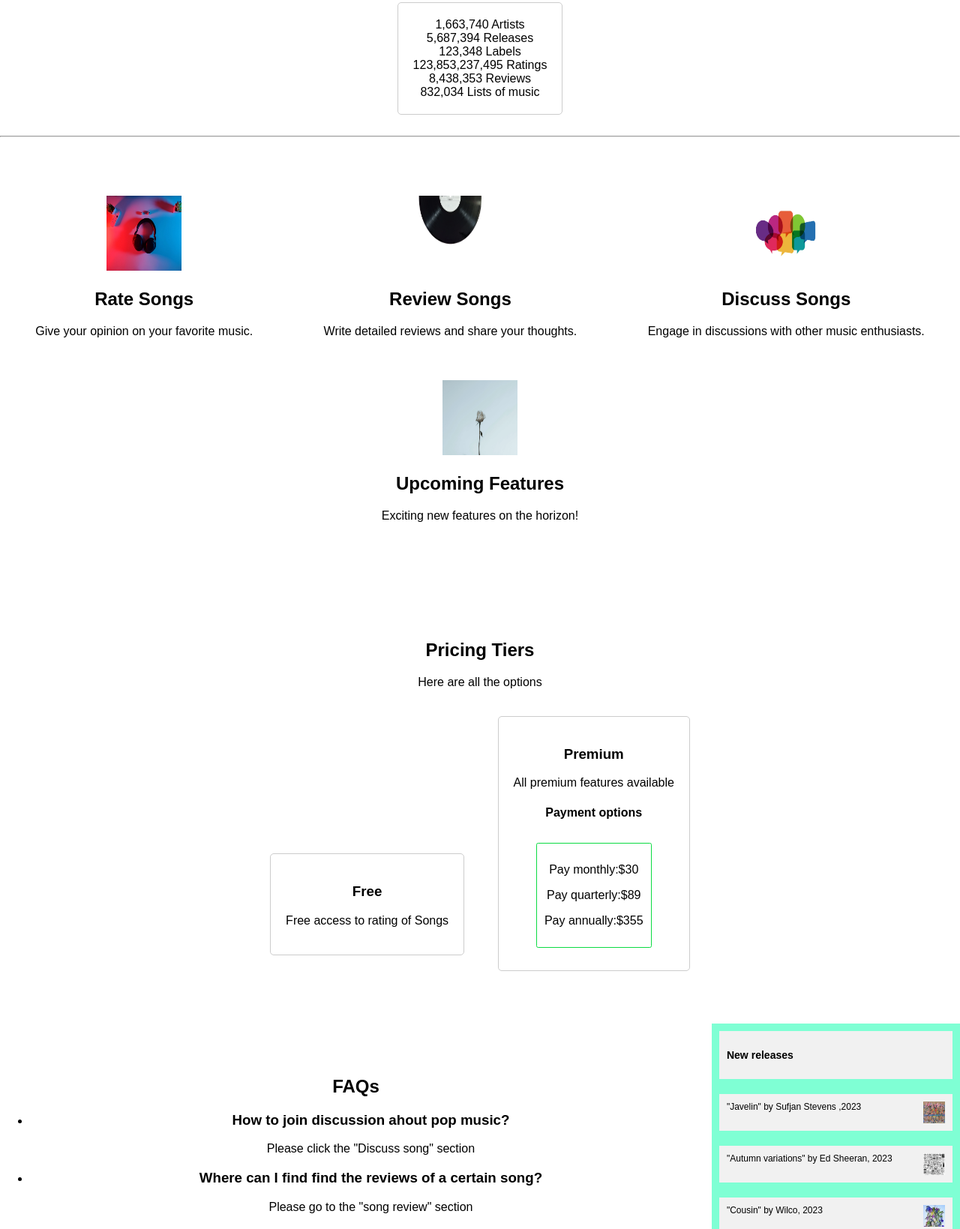
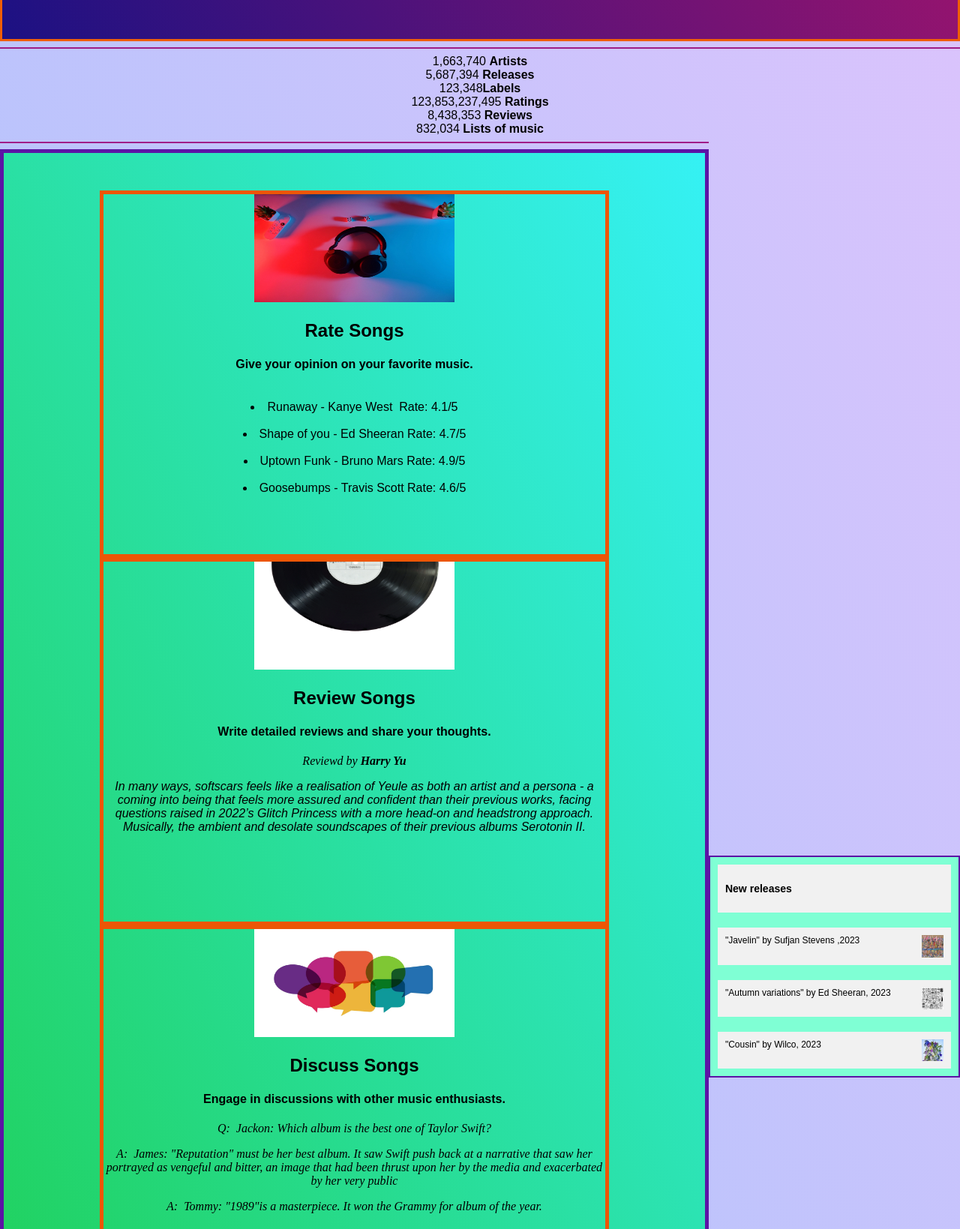
Before and after one commit to COMPRyanLI/COMP333Hw1, a plain HTML site: page try.html in a window 1280 px wide. Shown: the part 492-2131 px from the top of the page at 75% size. Drawn offline with nearby package versions, Linux system fonts and the light colour scheme.

Commit message:
FInal version completed
Make the appearance of html better and finish all comments on the code

```diff
--- a/p4.html
+++ /dev/null
@@ -1,33 +0,0 @@
-
-<!DOCTYPE html>
-<html lang="en">
-  <head>
-    <meta charset="UTF-8">
-    <meta name="viewport" content="width=device-width, initial-scale=1.0">
-    <meta http-equiv="X-UA-Compatible" content="ie=edge">
-    <link rel="stylesheet" href="styles.css">
-    <title>Welcome to the Rate Songs Page!</title>
-  </head>
-  <body>
-
-    <!-- Heading Section -->
-    <section class="heading">
-      <h1>Rate Songs on this Page</h1>
-      <a href="landing.html" class="cta-button">Back Home</a>
-    </section>
-
-    <div class = "features">
-      <h1>Song 1:</h1>
-      <label for="user_input">Enter your rating:</label>
-      <input type="text" id="user_input" name="user_input">
-    </div>
-
-
-    <div class = "features">
-      <h1>Song 2:</h1>
-      <label for="user_input">Enter your rating:</label>
-      <input type="text" id="user_input" name="user_input">
-    </div>
-
-  </body>
-</html>
--- a/styles.css
+++ b/styles.css
@@ -4,10 +4,14 @@
 /* Global Styles */
 body {
     font-family: Arial, sans-serif;
+    background-image: linear-gradient(62deg, #8EC5FC 0%, #E0C3FC 100%);
     margin: 0;
     padding: 0;
 }
 
+p{
+    font:italic normal 16px Times New Roman;
+}
 /* Navigation Bar */
 nav {
     background-color: #333;
@@ -17,12 +21,12 @@ nav {
 
 nav ul {
     list-style: none;
-    padding: 0;
+    padding: 2em;
 }
 
 nav li {
     display: inline;
-    margin: 10px;
+    margin: 4em;
 }
 
 nav a {
@@ -34,9 +38,9 @@ nav a {
 .heading {
     text-align: center;
     padding: 100px 0;
-    background-color: #0f399a;
+    background-image: linear-gradient(62deg, #1c1183 0%, #a3146c 100%);
     border-style:solid;
-    border-color: gold;
+    border-color: rgb(239, 94, 4);
 }
 
 .heading h1 {
@@ -63,29 +67,69 @@ nav a {
     display: flex;
     justify-content: space-around;
     flex-wrap: wrap;
-    padding: 50px 0;
+    padding: 50px 10%;
+    border:5px solid rgb(92, 20, 165);
+    position:relative;
+    background-image:linear-gradient(62deg, #1dcc46 0%, #35f1f4 100%);
 }
 
-.feature {
+.feature1 {
     text-align: center;
-    margin: 20px;
+    border: 5px solid rgb(236, 86, 6);
+    display: inline-block;
+    width:60em;
+    block-size: 30em;
 }
 
-.feature img {
-    max-width: 100px;
+.feature2 {
+    text-align: center;
+    border: 5px solid rgb(236, 86, 6);
+    display: inline-block;
+    width:60em;
+    block-size: 30em;
 }
 
-/* Pricing Section */
-.pricing {
+.feature3 {
     text-align: center;
-    padding: 50px 0;
+    border: 5px solid rgb(236, 86, 6);
+    display: inline-block;
+    width:60em;
+    block-size: 30em;
 }
 
+.feature4 {
+    text-align: center;
+    border: 5px solid rgb(236, 86, 6);
+    display: inline-block;
+    width:60em;
+    block-size: 30em;
+}
+/*feature image*/
+.features img {
+    width:40%;
+    height:30%
+}
+
+/* Pricing Section (id css)*/
+.pricing {
+    border: 5px solid rgb(71, 1, 80);
+    text-align: center;
+    border-radius: 1em;
+    margin: 50px 0;
+}
+
+.discount{
+    display: inline-block;
+    margin: 20px;
+    padding: 20px;
+    border: 5px dashed #8c0909;
+    border-radius: 5px;
+}
 .option1 {
     display: inline-block;
     margin: 20px;
     padding: 20px;
-    border: 1px solid #ccc;
+    border: 5px dashed #074807;
     border-radius: 5px;
 }
 
@@ -93,11 +137,11 @@ nav a {
     display: inline-block;
     margin: 10px;
     padding: 10px;
-    border: 1px solid #0bdb42;
+    border: 1px solid #8c0909;
     border-radius: 2.5px;
 }
 
-/* FAQs Section */
+/* FAQs Section(id css) */
 .faq {
     text-align: center;
     padding: 50px 0;
@@ -107,7 +151,7 @@ nav a {
     font-weight: bold;
 }
 
-/* Testimonials Section */
+/* Feedback Section */
 .feedbacks {
     text-align: center;
     padding: 50px 0;
@@ -123,14 +167,17 @@ nav a {
     border-radius: 50%;
 }
 
+/*stats of website*/
 .page_stats {
     text-align: center;
-    display: inline-block;
-    margin: 20px;
-    padding: 20px;
-    border: 1px solid #ccc;
+    display: inline;
+    background: #e7dada;
+    height:30px;
     border-radius: 5px;
+}
 
+.count{
+    font:italic;
 }
 
 .album{
@@ -151,11 +198,15 @@ nav a {
      left:40px;
 }
 
+/*flexbox*/
 .sideflex{
+    display:flex;
+    position:relative;
+    top:60em;;
     float: right;
-    flex-direction: column;
-    display:flex;
-    background-color:aquamarine
+    flex-direction:column;
+    background-color:aquamarine;
+    border:2px solid rgb(92, 20, 165); ;
 
 }
 
@@ -175,6 +226,13 @@ nav a {
 
 }
 
+/*make the webpage responsive */
+/*use code from https://www.w3schools.com/css/css3_flexbox_responsive.asp*/
+@media (max-width: 800px) {
+    .sideflex {
+      flex-direction: row;
+    }
+  }
 
 
 form {
@@ -250,6 +308,8 @@ footer {
 }
 
 
+/*Make body webpage responsive to different devices*/
+/*use part of the codes from https://www.w3schools.com/css/css_rwd_intro.asp */
 /* For mobile phones: */
 [class*="col-"] {
     width: 100%;
--- a/try.html
+++ b/try.html
@@ -15,8 +15,11 @@
 <body>
 
 
-    <nav>
+<!--only few structural lines are quoted from chatgpt in navigation bar and heading section-->
+<!--navigation bar-->
+<nav>
         <ul>
+            <li> <img src="logo.webp" srcset="logo.webp 40w, logo.webp 50w" sizes="1vw" width = "60" height = "40" alt="logo of app"></li>
             <li><a href="#">Home</a></li>
             <li><a href="#features">Features</a></li>
             <li><a href="#pricing">Pricing</a></li>
@@ -30,60 +33,112 @@
         <p>Best Music will give you fantanstic experience of discovering and exploring beautiful music</p>
         <a href="#features" class="button">Let's go!</a>
     </section>
-    <hr />
+    <hr color="#a01d88"/>
 
 
    <!-- Add some data about the website below-->
     <center>
         <section class="page_stats"><div class="stat">
-            <span class="count">1,663,740</span> Artists
+            <span class="count">1,663,740</span> <strong>Artists </strong>
         </div><div class="stat">
-            <span class="count">5,687,394</span> Releases
+            <span class="count">5,687,394</span> <strong> Releases </strong>
         </div><div class="stat">
-            <span class="count">123,348</span> Labels
+            <span class="count">123,348</span><strong>Labels</strong>
         </div><div class="stat">
-            <span class="count">123,853,237,495</span> Ratings
+            <span class="count">123,853,237,495</span> <strong>Ratings</strong>
         </div><div class="stat">
-            <span class="count">8,438,353</span> Reviews
+            <span class="count">8,438,353</span> <strong>Reviews</strong>
         </div><div class="stat">
-            <span class="count">832,034</span> Lists of music
+            <span class="count">832,034</span> <strong>Lists of music</strong>
         </div></section>
     </center>
 
 
+      <!--Flexbox-->
+
+        <div class = "sideflex">
+          <div id = "flexhead"><h3>New releases</h3></div>
+            <div>"Javelin" by Sufjan Stevens ,2023
+                 <img class = "album" src="album1.webp" srcset="album1.webp 40w, album1.webp 50w" sizes="1vw" width = "120" height = "10"alt="Album picture">
+           </div>
+                <div>"Autumn variations" by Ed Sheeran, 2023
+                    <img class = "album" src="album2.webp" srcset="album2.webp 40w, album2.webp 50w" sizes="1vw" width = "120" height = "10"alt="Album picture">
+                </div>
+                <div>"Cousin" by Wilco, 2023
+                    <img class = "album" src="album3.webp" srcset="album3.webp 40w, album3.webp 50w" sizes="1vw" width = "120" height = "10" alt="Album picture">
+                </div>
+           </div>
+
+
+
    <!--feature part starts over here-->
-    <hr />
+    <hr color="#a01d88"/>
+
 
     <section id="features" class="features">
-        <div class="feature">
-            <img src="feature1.webp" srcset="feature1.webp 40w, feature1.webp 50w" sizes="1vw" width = "1200" height = "100" alt="Rate Songs">
+
+        <div class="feature1">
+            <img src="feature1.webp" srcset="feature1.webp 40w, feature1.webp 50w" sizes="1vw" width = "120" height = "100" alt="Rate Songs">
             <h2>Rate Songs</h2>
-            <p>Give your opinion on your favorite music.</p>
+            <h4>Give your opinion on your favorite music.</h4>
+            <br/>
+            <li>Runaway - Kanye West &nbsp;Rate:&nbsp;4.1/5</li>
+            <br/>
+            <li>Shape of you - Ed Sheeran&nbsp;Rate:&nbsp;4.7/5</li>
+            <br/>
+            <li>Uptown Funk - Bruno Mars&nbsp;Rate:&nbsp;4.9/5</li>
+            <br/>
+            <li>Goosebumps - Travis Scott&nbsp;Rate:&nbsp;4.6/5</li>
+
+    <!--The content cited in this part is from the website https://rateyourmusic.com/ -->
         </div>
-        <div class="feature">
-            <img src="feature2.webp" srcset="feature2.webp 40w, feature2.webp 50w" sizes="1vw" width = "1200" height = "100" alt="Songs Review">
+        <div class="feature2">
+            <img src="feature2.webp" srcset="feature2.webp 40w, feature2.webp 50w" sizes="1vw" width = "120" height = "100" alt="Songs Review">
             <h2>Review Songs</h2>
-            <p>Write detailed reviews and share your thoughts.</p>
+            <h4>Write detailed reviews and share your thoughts.</h4>
+            <p>Reviewd by <strong> Harry Yu</strong></p>
+            <cite>In many ways, softscars feels like a realisation of Yeule as both an artist and a persona - a coming into being that feels more assured and confident than their previous works, facing questions raised in 2022’s Glitch Princess with a more head-on and headstrong approach.
+            Musically, the ambient and desolate soundscapes of their previous albums Serotonin II.</cite>
         </div>
-        <div class="feature">
-            <img src="feature3.webp" srcset="feature3.webp 40w, feature3.webp 50w" sizes="1vw" width = "1200" height = "100" alt="Let's discuss">
+        <div class="feature3">
+            <img src="feature3.webp" srcset="feature3.webp 40w, feature3.webp 50w" sizes="1vw" width = "120" height = "100" alt="Let's discuss">
             <h2>Discuss Songs</h2>
-            <p>Engage in discussions with other music enthusiasts.</p>
+            <h4>Engage in discussions with other music enthusiasts.</h4>
+            <p>Q:&nbsp; Jackon: Which album is the best one of Taylor Swift?</p>
+            <!--The coontent below is quoted from the website https://www.nme.com/features/taylor-swift-best-albums-ranked-in-order-2712330-->
+            <p>A:&nbsp; James: "Reputation" must be her best album. It saw Swift push back at a narrative that saw her portrayed as vengeful and bitter, an image that had been thrust upon her by the media and exacerbated by her very public</p>
+            <p>A:&nbsp; Tommy: "1989"is a masterpiece. It won the Grammy for album of the year.</p>
         </div>
-        <div class="feature">
-            <img src="feature4.webp" srcset="feature4.webp 40w, feature4.webp 50w" sizes="1vw" width = "1200" height = "100" alt="Upcoming...">
+
+        <div class="feature4">
+            <img src="feature4.webp" srcset="feature4.webp 40w, feature4.webp 50w" sizes="1vw" width = "120" height = "100" alt="Upcoming...">
             <h2>Upcoming Features</h2>
-            <p>Exciting new features on the horizon!</p>
+            <h4>Exciting new features on the horizon!</h4>
+            <li>Recommended lists of songs(coming soon)</li>
+            <br/>
+            <li>Your favorite artist(coming soon)</li>
+            <br/>
+            <li>Live music videos</li>
+            <br/>
+            <li> Live Ratings</li>
+            <br/>
+            <p> ......</p>
         </div>
     </section>
 
+
+
     <!-- Pricing Section -->
-    <section id="pricing" class="pricing">
+    <section id="pricing" class="pricing"> <!-- first id css-->
         <h2>Pricing Tiers</h2>
         <p>Here are all the options</p>
         <div class="option1">
             <h3>Free</h3>
             <p>Free access to rating of Songs </p>
+        </div>
+        <div class = "discount">
+            <h3>7-day premium trial</h3>
+            <p>First time premium with 20% discount </p>
         </div>
         <div class="option1">
             <h3>Premium</h3>
@@ -96,22 +151,8 @@
         </div>
     </section>
 
-    <!--Flexbox-->
-    <div class = "sideflex">
-        <div id = "flexhead"><h3>New releases</h3></div>
-        <div>"Javelin" by Sufjan Stevens ,2023
-            <img class = "album" src="album1.webp" srcset="album1.webp 40w, album1.webp 50w" sizes="1vw" width = "120" height = "10"alt="Album picture">
-        </div>
-        <div>"Autumn variations" by Ed Sheeran, 2023
-            <img class = "album" src="album2.webp" srcset="album2.webp 40w, album2.webp 50w" sizes="1vw" width = "120" height = "10"alt="Album picture">
-        </div>
-        <div>"Cousin" by Wilco, 2023
-            <img class = "album" src="album3.webp" srcset="album3.webp 40w, album3.webp 50w" sizes="1vw" width = "120" height = "10" alt="Album picture">
-        </div>
-    </div>
-
     <!-- FAQs Section -->
-    <section id="faq" class="faq">
+    <section id="faq" class="faq"> <!--second id css-->
         <h2>FAQs</h2>
         <ul>
             <li>
@@ -124,12 +165,13 @@
             </li>
         </ul>
     </section>
+    <hr color="#a01d88"/>
 
     <!-- Extra feedback Section -->
     <section class="feedbacks">
         <h2>What Our Users Say</h2>
         <div class="feedback">
-            <img src="user1.webp" srcset="user1.webp 40w, user1.webp 50w" sizes="1vw" width = "120" height = "10" alt="User 1">
+            <img src="user1.webp" srcset="user1.webp 40w, user1.webp 50w" sizes="1vw" width = "1200" height = "100" alt="User 1">
             <p>"This app is fantastic"</p>
             <cite>Ryan Li</cite>
         </div>
@@ -139,9 +181,12 @@
             <cite>Lance</cite>
         </div>
     </section>
+    <hr color="#a01d88"/>
+
 
     <!--Create an iframe to embed the author page-->
-    <p>App contributor information </p>
+    <!--use part of the code from external java script of ionicon: https://ionic.io/ionicons/usage-->
+    <h2>App contributor information </h2>
     <iframe src="p3.html" title = "page3" name="navframe"></iframe>
 
     <script defer type="module" src="https://unpkg.com/ionicons@7.1.0/dist/ionicons/ionicons.esm.js"></script>
```
Also changed, not shown: login.html (+2 -2 lines), signup.html (+3 -2 lines), logo.webp (added), 1 other file.
